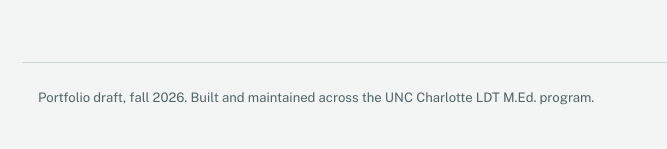
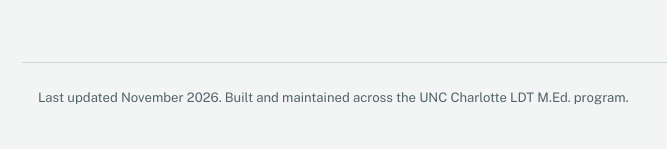
Before and after one commit to EricHedgepeth/EricHedgepeth.github.io, a plain HTML site: page index.html in a window 1280 px wide. Shown: the part 7442-7591 px from the top of the page, 74-741 px from the left. Drawn offline with nearby package versions, Linux system fonts and the light colour scheme.

Commit message:
Add files via upload

```diff
--- a/index.html
+++ b/index.html
@@ -377,7 +377,7 @@ footer{max-width:68rem;margin:0 auto;padding-inline:1rem;padding-block:1.5rem 2.
 
 </main>
 
-<footer>Portfolio draft, fall 2026. Built and maintained across the UNC Charlotte LDT M.Ed. program.</footer>
+<footer>Last updated November 2026. Built and maintained across the UNC Charlotte LDT M.Ed. program.</footer>
 
 </body>
 </html>
```
